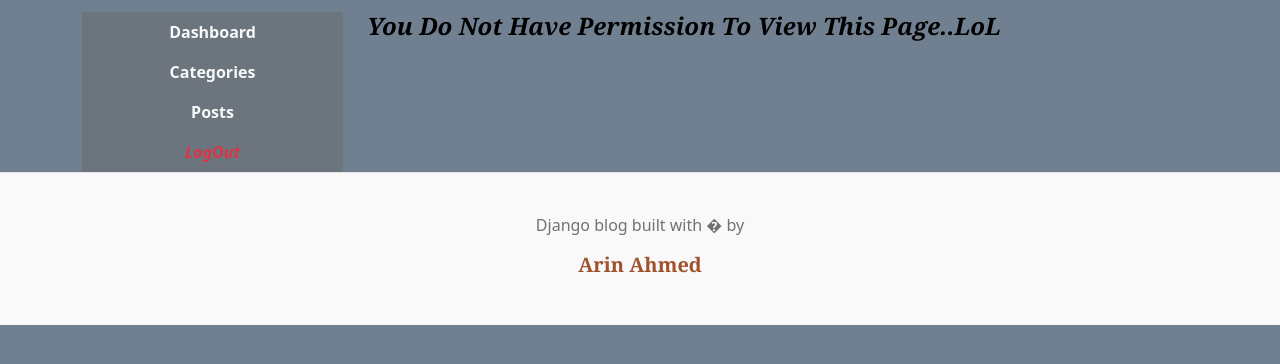
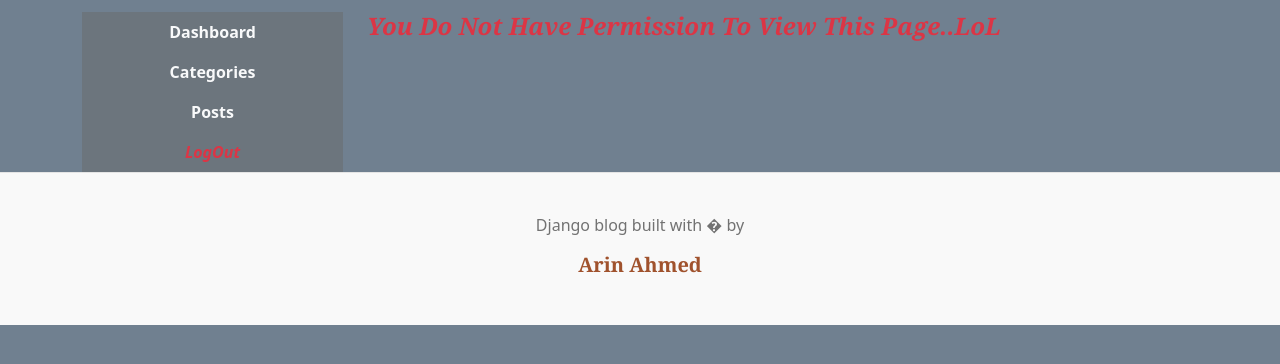
Before and after one commit to arin2024b/Django-Blog, a Django app: page /dashboard/users/ in a window 1280 px wide. Shown: the part 95-459 px from the top of the page. Run offline with Django 5.2, Linux system fonts and the light colour scheme; data that the repository does not hold is empty.

Commit message:
Updated Accessibility

```diff
--- a/templates/dashboard/add_user.html
+++ b/templates/dashboard/add_user.html
@@ -42,7 +42,7 @@
         </form>
 
         {% else %}
-        <h4><b><i>You Do Not Have Permission To View This Page..LoL</i></b></h4>
+        <h4 class="text-danger"><b><i>You Do Not Have Permission To View This Page..LoL</i></b></h4>
         {% endif %}
      </div>
 </div>
--- a/templates/dashboard/edit_user.html
+++ b/templates/dashboard/edit_user.html
@@ -31,6 +31,8 @@
 
     <!-- right side content -->
      <div class="col-md-9">
+        {% if perms.auth.view_user %}
+
         <h2>Edit User:</h2>
 
         <form action="{% url 'edit_user' user.id %}" method="POST" style="width: 500px;" class="bg-secondary text-warning" enctype="multipart/form-data">
@@ -38,6 +40,10 @@
             {{form | crispy}} <br>
             <button type="submit" class="btn btn-success mb-2">Submit</button>
         </form>
+
+        {% else %}
+        <h4 class="text-danger"><b><i>You Do Not Have Permission To View This Page..LoL</i></b></h4>
+        {% endif %}
      </div>
 </div>
 
--- a/templates/dashboard/users.html
+++ b/templates/dashboard/users.html
@@ -61,7 +61,7 @@
         </table>
 
         {% else %}
-        <h4><b><i>You Do Not Have Permission To View This Page..LoL</i></b></h4>
+        <h4 class="text-danger"><b><i>You Do Not Have Permission To View This Page..LoL</i></b></h4>
         {% endif %}
     </div>
 </div>
```
